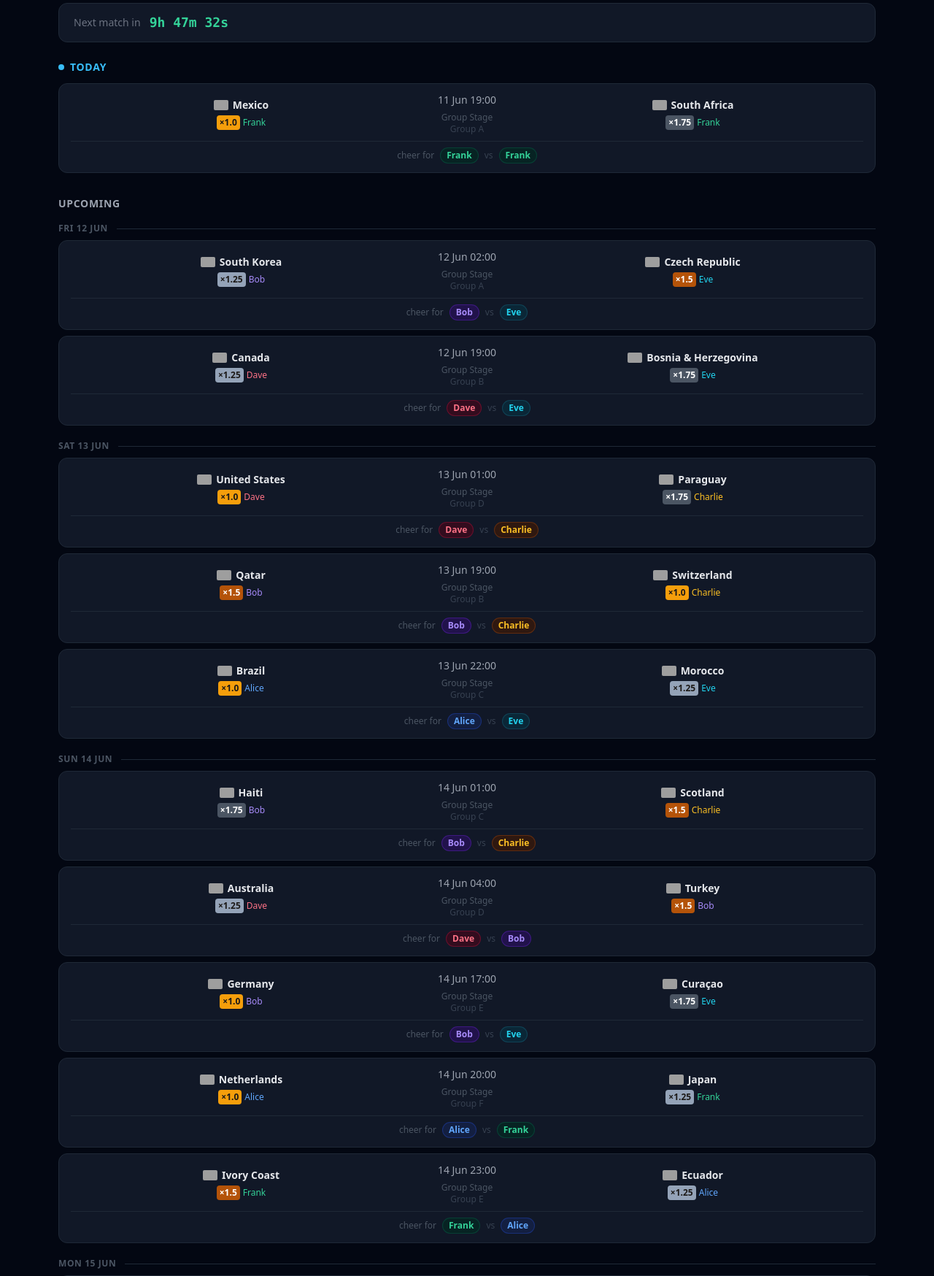
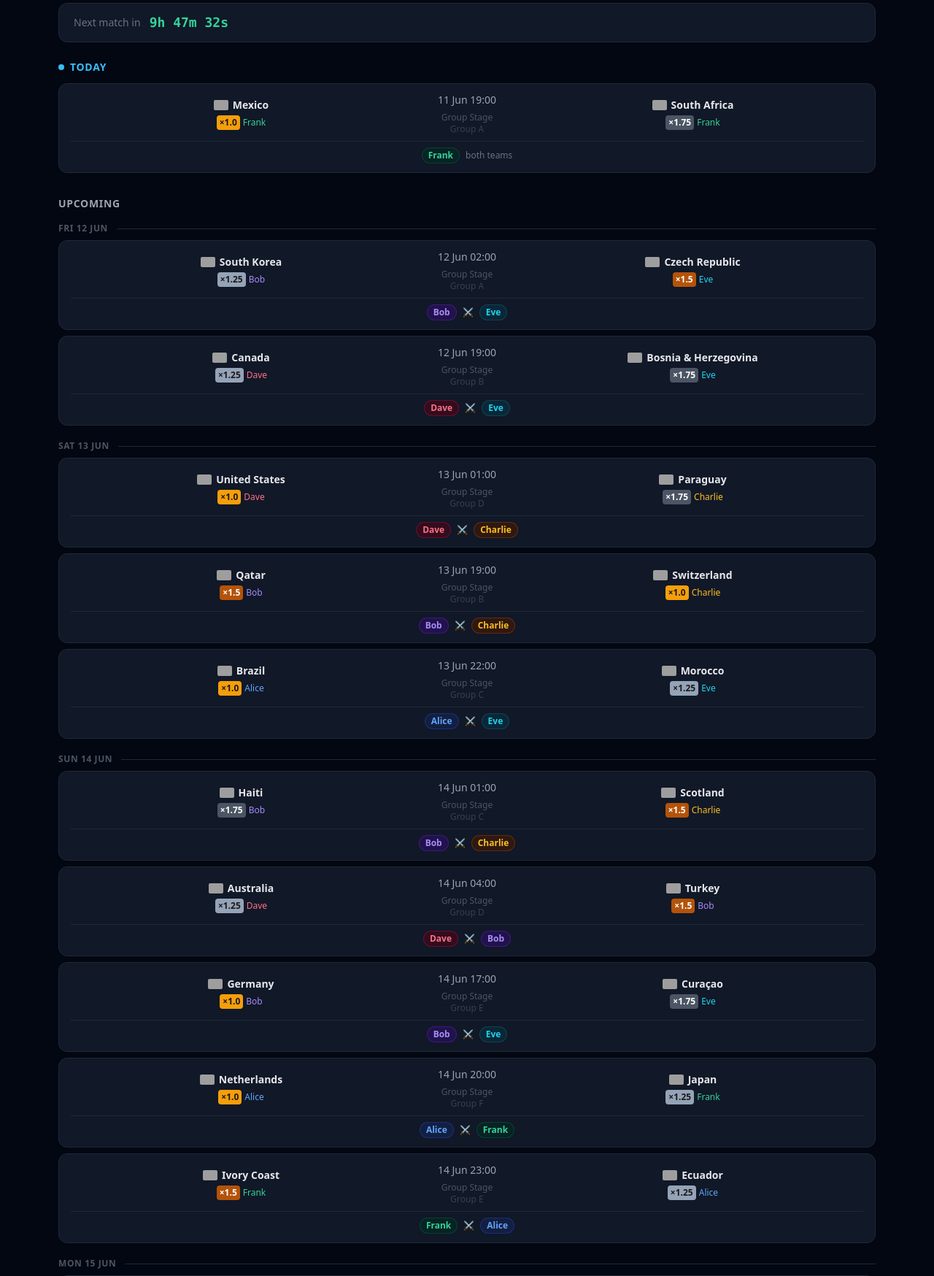
Before and after one commit to elliotseymour97/worldcup-sweepstake, a Flask app: page /scores in a window 1280 px wide. Shown: the part 133-1881 px from the top of the page at 73% size. Run offline with Flask 3, Linux system fonts and the light colour scheme; data comes from the database, SQL or seed files in the repository; some libraries are stand-ins or nearby versions; grey boxes are pictures that could not be loaded.

Commit message:
head to head clean up

```diff
--- a/templates/_matches_partial.html
+++ b/templates/_matches_partial.html
@@ -120,10 +120,14 @@
   {% set hcn = player_color(home_player.id) %}
   {% set acn = player_color(away_player.id) %}
   <div class="border-t border-gray-800 mt-2 pt-2 flex items-center justify-center gap-2 text-xs">
-    <span class="text-gray-600">cheer for</span>
+    {% if home_player.id == away_player.id %}
     <span class="px-2 py-0.5 rounded-full bg-{{ hcn }}-950/60 border border-{{ hcn }}-800/50 text-{{ hcn }}-400 font-semibold">{{ home_player.name }}</span>
-    <span class="text-gray-700">vs</span>
+    <span class="text-gray-500">both teams</span>
+    {% else %}
+    <span class="px-2 py-0.5 rounded-full bg-{{ hcn }}-950/60 border border-{{ hcn }}-800/50 text-{{ hcn }}-400 font-semibold">{{ home_player.name }}</span>
+    <span class="text-gray-600">⚔️</span>
     <span class="px-2 py-0.5 rounded-full bg-{{ acn }}-950/60 border border-{{ acn }}-800/50 text-{{ acn }}-400 font-semibold">{{ away_player.name }}</span>
+    {% endif %}
   </div>
   {% endif %}
 
```
